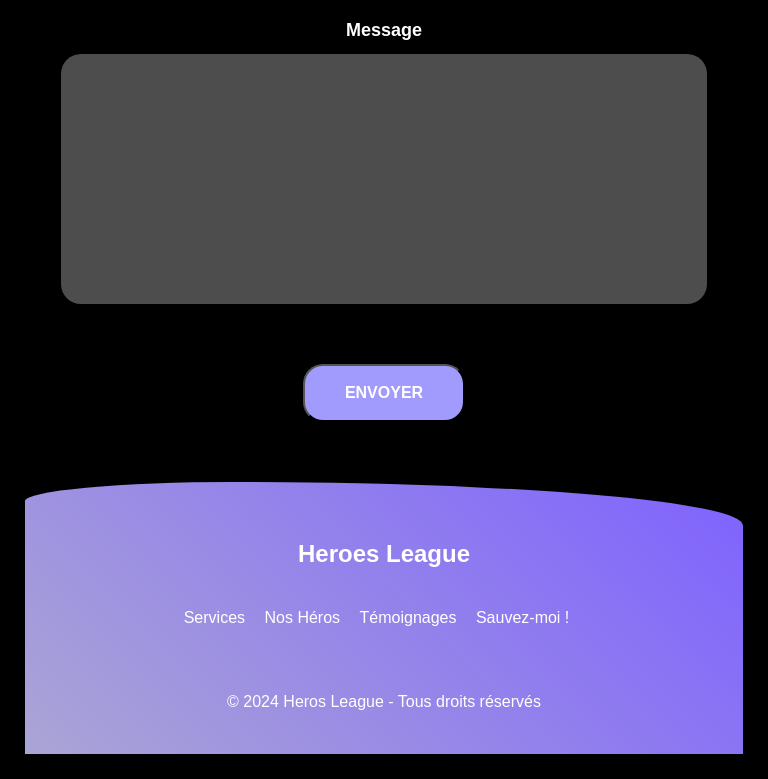
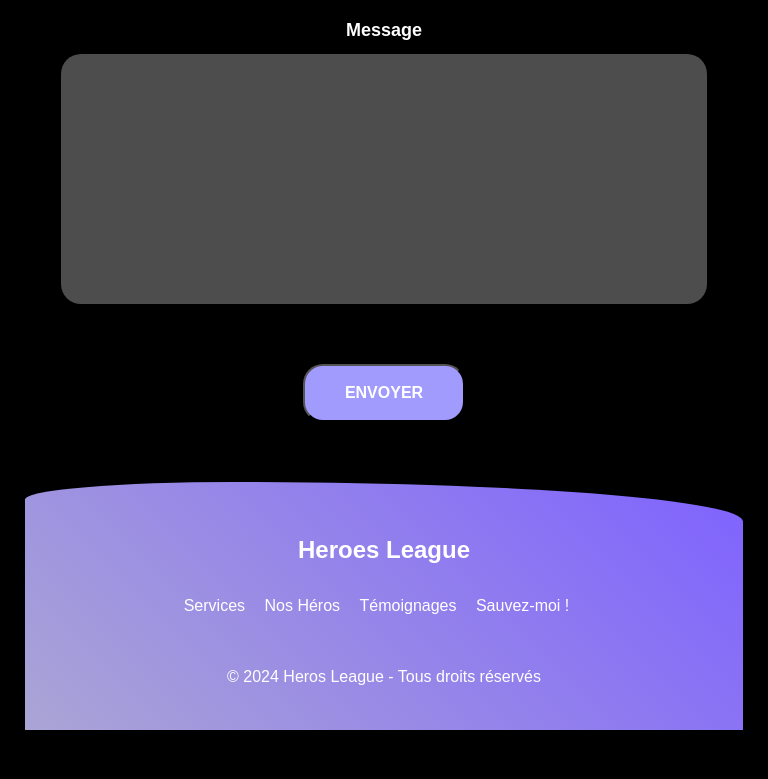
Before and after one commit to Zatigan/herosLeague, a plain HTML site: page index.html in a window 768 px wide. Shown: the part 5259-6038 px from the top of the page. After the commit the page ends 6014 px from the top, so only its background shows below. Drawn offline with Linux system fonts and the light colour scheme; a web font is replaced by a local one.

Commit message:
Feat: fixed footer for computer screen and tablet

```diff
--- a/style.css
+++ b/style.css
@@ -336,6 +336,10 @@ footer {
   background-image: linear-gradient(45deg, #aaa5d5 0%, #7f62ff);
   border-radius: 82% 200% 0% 30% / 20% 45% 0% 0%;
   padding: 40px 0;
+  align-items: center;
+  display: grid;
+  grid-template-rows: repeat(3, 1fr);
+  justify-items: center;
   color: var(--text-color);
 }
 
@@ -343,10 +347,20 @@ footer {
   list-style: none;
 }
 
+.footer-nav > li {
+  display: inline;
+  margin-right: 15px;
+  font-weight: 300;
+}
+
 .footer-nav > li > a {
   font-weight: 400;
   color: var(--text-color);
   text-decoration: none;
+}
+
+footer > p {
+  margin-top: 30px;
 }
 
 @media screen and (min-width: 1024px) {
@@ -406,23 +420,6 @@ footer {
     height: 34vh;
     object-fit: cover;
     margin: 0 auto;
-  }
-
-  footer {
-    align-items: center;
-    display: grid;
-    grid-template-rows: repeat(3, 1fr);
-    justify-items: center;
-  }
-
-  footer > ul > li {
-    display: inline;
-    margin-right: 15px;
-    font-weight: 300;
-  }
-
-  footer > p {
-    margin-top: 40px;
   }
 }
 
```
